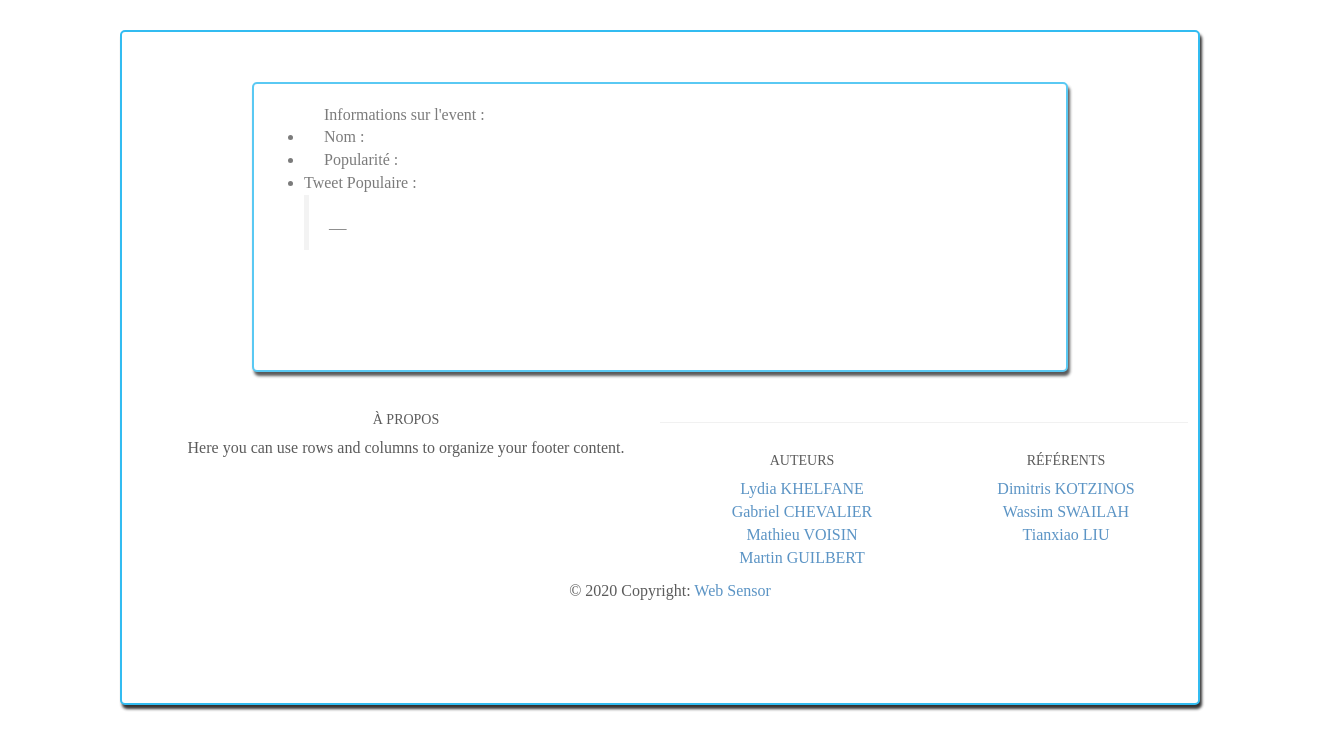
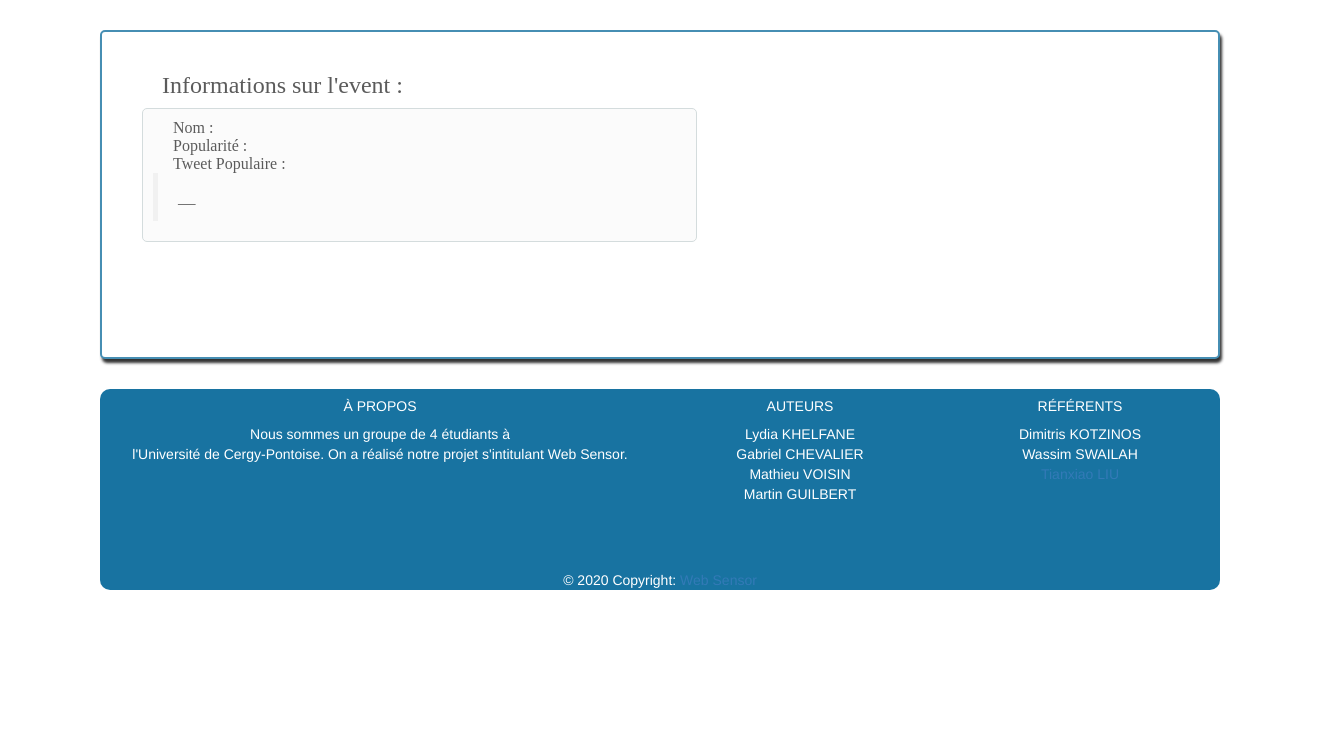
Before and after one commit to mvoisin78/web-sensor, a PHP site: page /popularite.php in a window 1320 px wide. Shown: the part 187-922 px from the top of the page. After the commit the page ends 777 px from the top, so only its background shows below. Run offline with PHP 8.4, Linux system fonts and the light colour scheme; data that the repository does not hold is empty; some libraries are stand-ins or nearby versions.

Commit message:
Add files via upload

```diff
--- a/Web_sensor/css/style2.css
+++ b/Web_sensor/css/style2.css
@@ -4,6 +4,11 @@
 html {
     position: relative;
     min-height: 100%;
+}
+.logo{
+width: 25px;
+height: 25px;
+
 }
 
 body {
@@ -16,7 +21,7 @@ body {
   /*width: 780px; */
   font-family: "Times New Roman", Times, serif;
   font-size: 16px;
-  border: 2px solid #00acee;;
+  border: 2px solid #1873A1;
   border-radius: 5px;
   box-shadow: 2px 4px 3px black;
   background-color: white;
@@ -24,8 +29,8 @@ body {
   padding-left: 10px;
   padding-top: 20px;
   opacity: .8;
-  margin-left: 120px;
-  margin-right: 120px;
+  margin-left: 100px;
+  margin-right: 100px;
   margin-bottom: 30px;
   margin-top: 30px;
  padding-bottom:100px;
--- a/Web_sensor/include/footer.inc.php
+++ b/Web_sensor/include/footer.inc.php
@@ -1,6 +1,7 @@
 <?php
 	function foot(){
-	echo"<footer class=\"page-footer font-small blue pt-4\">";
+	echo"<footer class=\"page-footer font-small blue pt-4\" style=\"background-color : #1873A1; color: white; border-radius: 10px;  margin-left: 100px;
+  margin-right: 100px;\">";
   	echo"<div class=\"container-fluid text-center text-md-left\">";
 
     echo"<div class=\"row\">
@@ -10,12 +11,13 @@
 
         <!-- Content -->
         <h5 class=\"text-uppercase\">à propos</h5>
-        <p>Here you can use rows and columns to organize your footer content.</p>
+        <p> Nous sommes un groupe de 4 étudiants à</bR> l'Université de Cergy-Pontoise.
+         On a réalisé notre projet
+        s'intitulant Web Sensor.</p>
 
       </div>
       <!-- Grid column -->
 
-      <hr class=\"clearfix w-100 d-md-none pb-3\">
 
       <!-- Grid column -->
       <div class=\"col-md-3 mb-md-0 mb-3\">
@@ -25,16 +27,16 @@
 
         <ul class=\"list-unstyled\">
           <li>
-            <a href=\"#!\"> Lydia KHELFANE</a>
+      Lydia KHELFANE
           </li>
           <li>
-            <a href=\"#!\">Gabriel CHEVALIER</a>
+            Gabriel CHEVALIER
           </li>
           <li>
-            <a href=\"#!\">Mathieu VOISIN</a>
+           Mathieu VOISIN
           </li>
           <li>
-            <a href=\"#!\">Martin GUILBERT</a>
+          Martin GUILBERT
           </li>
         </ul>
 
@@ -49,13 +51,13 @@
 
         <ul class=\"list-unstyled\">
           <li>
-            <a href=\"#!\">Dimitris KOTZINOS</a>
+         Dimitris KOTZINOS
           </li>
           <li>
-            <a href=\"#!\">Wassim SWAILAH </a>
+           Wassim SWAILAH
           </li>
           <li>
-            <a href=\"#!\">Tianxiao LIU</a>
+            <a href=\"https://depinfo.u-cergy.fr/~tliu/\">Tianxiao LIU</a>
           </li>
           </ul>
 
@@ -67,7 +69,7 @@
 
   </div> ";
 
- 	echo"<div class=\"footer-copyright text-center py-3\">© 2020 Copyright:
+ 	echo"<div class=\"footer-copyright text-center py-3\" style=\"margin: 5%;\">© 2020 Copyright:
     <a href=\"index.php/\"> Web Sensor</a>
   </div>";
 	echo"</footer>";
--- a/Web_sensor/popularite.php
+++ b/Web_sensor/popularite.php
@@ -58,14 +58,16 @@ if (isset($_GET["s"]) AND $_GET["s"] == "Rechercher")
  }
 }
 ?>
-
+<div class="container-fluid">
+  <div class="container">
+  <div class="row">
+    <div class="col-xs-12 col-sm-12 col-md-6 col-lg-6">
+      <h3>Informations sur l'event :</h3>
 <?php
 
+echo"<div class=\"informations-accueil\">
 
-echo"<div class=\"page\">";
-echo"<section id=\"main\">";
-echo"<div class=\"event-description\">
-      <ul> Informations sur l'event :
+      <ul style=\"margin-top:10px;\">
         <li>Nom : ".$terme_trouve['name']." </li>
         <li>Popularité : ".$terme_trouve['total_popularity']."</li>
         <li> Tweet Populaire :
@@ -82,6 +84,10 @@ echo"<div class=\"event-description\">
 
 
 </section>
+</div>
+</div>
+</div>
+</div>
 </div>";
 ?>
 <?php
```
Also changed, not shown: Web_sensor/comparaison.php (+4 -4 lines), Web_sensor/index.php (+25 -14 lines), Web_sensor/recherche.php (+7 -5 lines), Web_sensor/img/logo.png (added).
